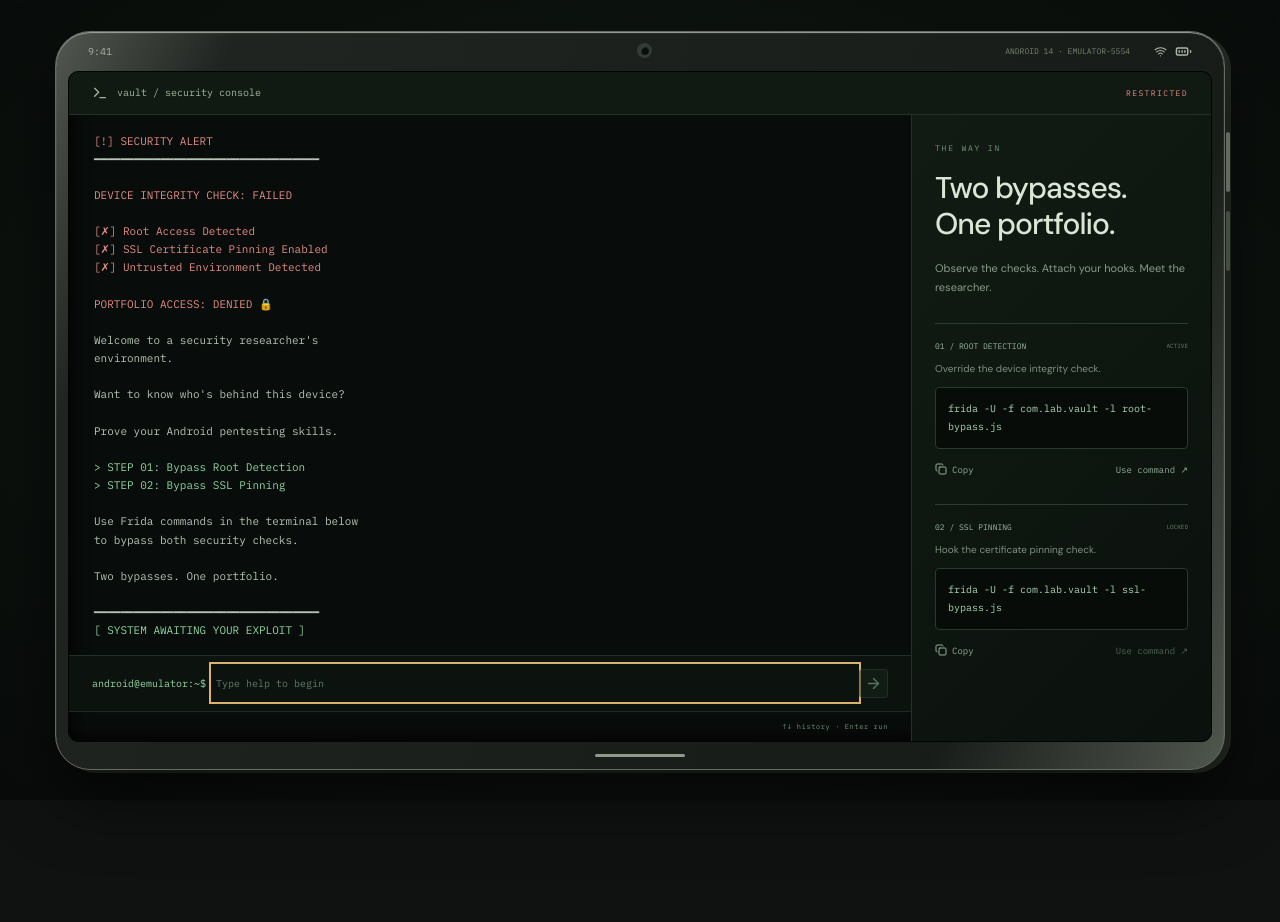
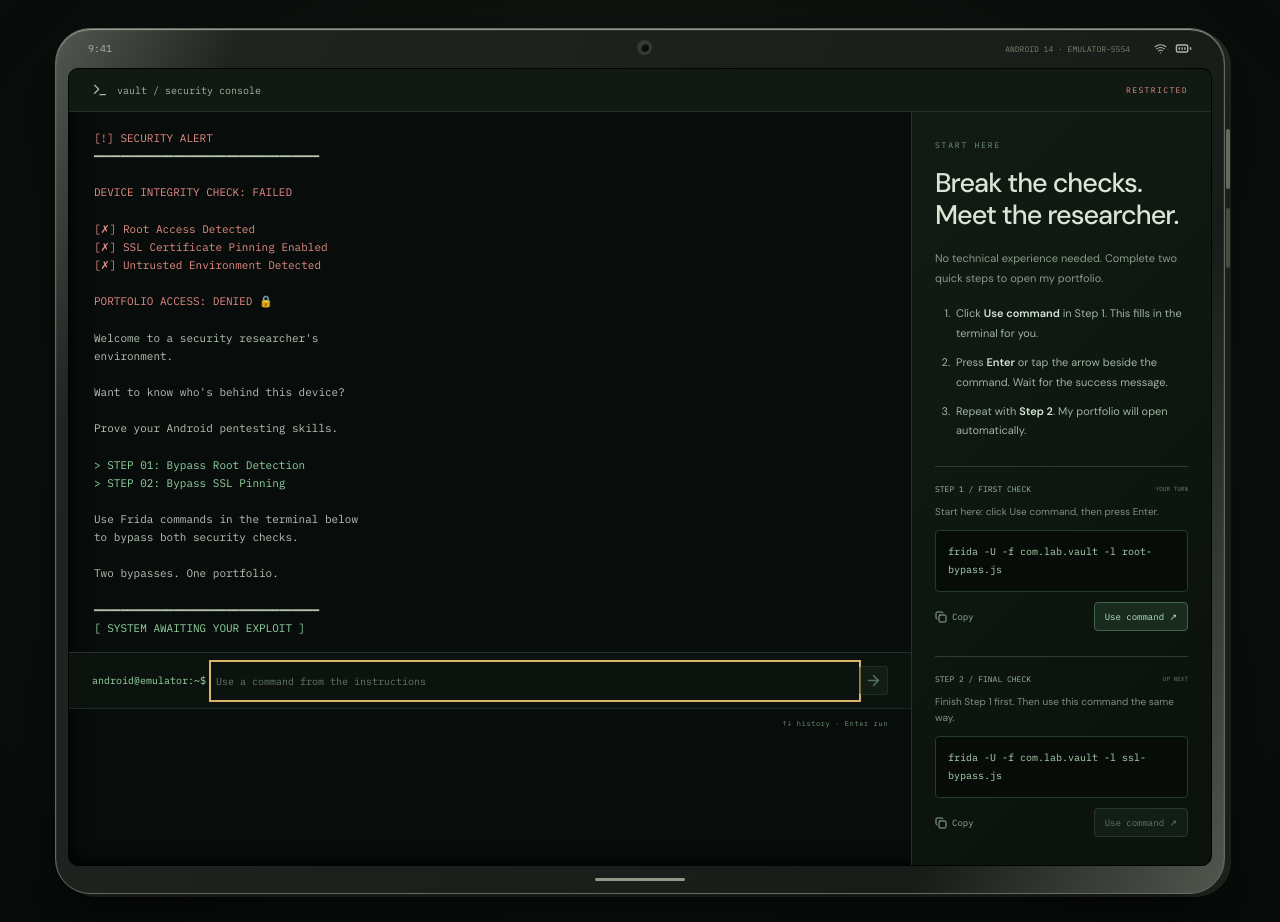
Before and after one commit to cyberpooja/cyberpooja.github.io, a Next.js app: page / in a window 1280 px wide. Before the commit the page ends 800 px from the top, so only its background shows below. Built offline with nearby package versions, Linux system fonts and the light colour scheme; no server answers.

Commit message:
Update Site source

```diff
--- a/components/Challenge.tsx
+++ b/components/Challenge.tsx
@@ -120,7 +120,7 @@ export default function Challenge() {
                 <div role="log" aria-live="polite" aria-relevant="additions">{logs.map((l,i)=><div className={`console-line tone-${l.tone||'default'}`} key={i}>{l.text}</div>)}</div>
               </div>
               {!finished?<button className="finish-boot" onClick={()=>setTyped(startup.length)}>Skip startup animation →</button>:<form className="security-prompt" onSubmit={run}>
-                <label htmlFor="android-command">android@emulator:~$</label><div className="prompt-entry"><input id="android-command" ref={field} aria-label="Android terminal command" aria-describedby="terminal-shortcuts" autoComplete="off" autoCapitalize="off" spellCheck={false} value={input} disabled={busy||stage===2} placeholder={busy?'Attaching hooks…':stage===2?'Access granted':'Type help to begin'} onChange={e=>setInput(e.target.value)} onKeyDown={e=>{
+                <label htmlFor="android-command">android@emulator:~$</label><div className="prompt-entry"><input id="android-command" ref={field} aria-label="Android terminal command" aria-describedby="terminal-shortcuts" autoComplete="off" autoCapitalize="off" spellCheck={false} value={input} disabled={busy||stage===2} placeholder={busy?'Running your command…':stage===2?'Access granted':'Use a command from the instructions'} onChange={e=>setInput(e.target.value)} onKeyDown={e=>{
                   if(e.key!=='ArrowUp'&&e.key!=='ArrowDown')return;e.preventDefault();
                   if(historyIndex.current===history.current.length)draft.current=input;
                   historyIndex.current=Math.max(0,Math.min(history.current.length,historyIndex.current+(e.key==='ArrowUp'?-1:1)));
@@ -129,12 +129,12 @@ export default function Challenge() {
               </form>}
               <div className="console-bottom" id="terminal-shortcuts"><span>{busy?'● HOOK IN PROGRESS':stage===2?'● SESSION VERIFIED':''}</span><span>↑↓ history · Enter run</span></div>
             </div>
-            <aside className="challenge-guide"><span className="eyebrow">THE WAY IN</span><h1>Two bypasses.<br/>One portfolio.</h1><p>Observe the checks. Attach your hooks. Meet the researcher.</p>
-              {commands.map((command,i)=><div className={`command-guide ${stage>i?'guide-complete':''}`} key={command}><div className="guide-step"><span>0{i+1} / {i===0?'ROOT DETECTION':'SSL PINNING'}</span>{stage>i?<Check size={15}/>:<span>{stage===i?'ACTIVE':'LOCKED'}</span>}</div><p>{stage>i?'Bypassed successfully.':i===0?'Override the device integrity check.':'Hook the certificate pinning check.'}</p><code>{command}</code><div className="guide-actions"><button onClick={()=>copy(i)}><Copy size={12}/>{copied===i?'Copied':'Copy'}</button><button disabled={!finished||busy||stage!==i} onClick={()=>{setInput(command);field.current?.focus();}}>Use command ↗</button></div></div>)}
+            <aside className="challenge-guide"><span className="eyebrow">START HERE</span><h1>Break the checks.<br/>Meet the researcher.</h1><p>No technical experience needed. Complete two quick steps to open my portfolio.</p><ol className="visitor-steps"><li>Click <strong>Use command</strong> in Step 1. This fills in the terminal for you.</li><li>Press <strong>Enter</strong> or tap the arrow beside the command. Wait for the success message.</li><li>Repeat with <strong>Step 2</strong>. My portfolio will open automatically.</li></ol>
+              {commands.map((command,i)=><div className={`command-guide ${stage>i?'guide-complete':''}`} key={command}><div className="guide-step"><span>STEP {i+1} / {i===0?'FIRST CHECK':'FINAL CHECK'}</span>{stage>i?<Check size={15}/>:<span>{stage===i?'YOUR TURN':'UP NEXT'}</span>}</div><p>{stage>i?'Done! Check passed.':i===0?'Start here: click Use command, then press Enter.':stage===0?'Finish Step 1 first. Then use this command the same way.':'Almost there! Click Use command, then press Enter to open the portfolio.'}</p><code>{command}</code><div className="guide-actions"><button onClick={()=>copy(i)}><Copy size={12}/>{copied===i?'Copied':'Copy'}</button><button disabled={!finished||busy||stage!==i} onClick={()=>{setInput(command);field.current?.focus();}}>Use command ↗</button></div></div>)}
               {copyError&&<p role="status" className="security-red">{copyError}</p>}
             </aside>
           </div>
-          {stage===2&&<div className="access-overlay" role="status"><div className="unlock-symbol"><Check size={35}/></div><span>ASSESSMENT COMPLETE</span><h2>ACCESS GRANTED</h2><p>Both hooks attached. Welcome to the other side.</p><button onClick={enterPortfolio}>Enter portfolio <ArrowRight size={16}/></button></div>}
+          {stage===2&&<div className="access-overlay" role="status"><div className="unlock-symbol"><Check size={35}/></div><span>ASSESSMENT COMPLETE</span><h2>ACCESS GRANTED</h2><p>Both checks passed. Opening my portfolio…</p><button onClick={enterPortfolio}>Enter portfolio <ArrowRight size={16}/></button></div>}
         </div><div className="device-navigation"><span/></div>
       </div>
     </div>
```
Also changed, not shown: app/globals.css.
